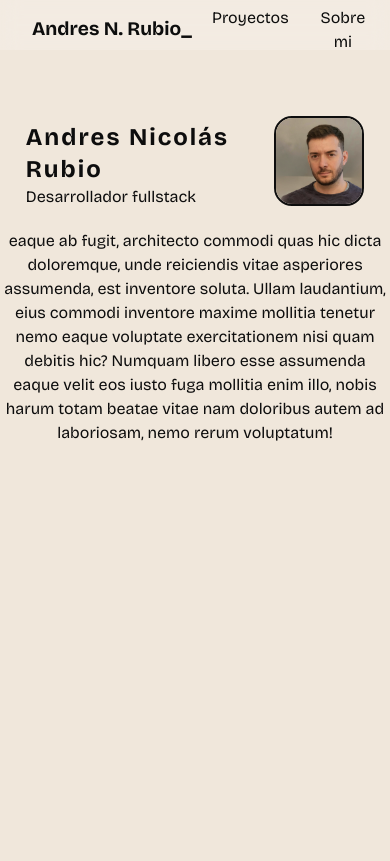
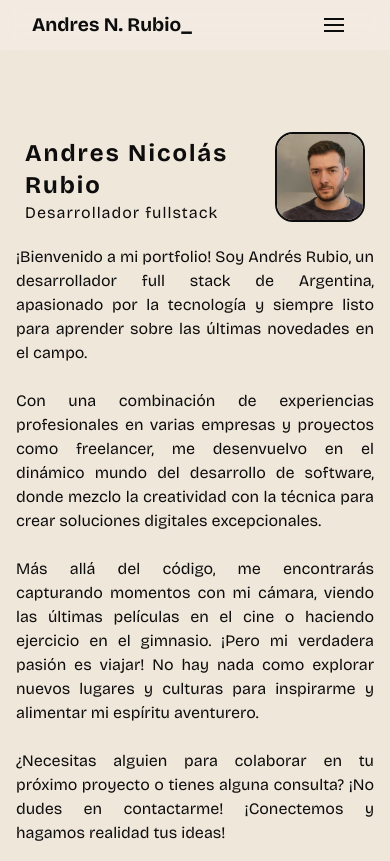
Before and after one commit to andresnrubio/AndresRubioPortfolio, a React (Vite) app: page / in a window 390 px wide. Built offline with nearby package versions, Linux system fonts and the light colour scheme.

Commit message:
Navbar responsive, falta corregir posicion menu, se agrego descripcion a bio

```diff
--- a/package.json
+++ b/package.json
@@ -5,6 +5,7 @@
   "type": "module",
   "scripts": {
     "dev": "vite",
+    "dev-host": "vite --host",
     "build": "vite build",
     "preview": "vite preview"
   },
--- /dev/null
+++ b/src/components/HamburguerMenu.jsx
@@ -0,0 +1,65 @@
+import { useState } from 'react';
+import styled, { css } from 'styled-components';
+
+const HamburguerMenuIcon = styled.a`
+  height: 48px;
+  position: relative;
+  -webkit-transition: -webkit-transform 0.4s;
+  transition: -webkit-transform 0.4s;
+  transition: transform 0.4s;
+  transition:
+    transform 0.4s,
+    -webkit-transform 0.4s;
+  width: 48px;
+  justify-self: end;
+  span {
+    background-color: var(--text-color);
+    display: block;
+    height: 2px;
+    left: 14px;
+    margin-top: -1px;
+    position: absolute;
+    top: 50%;
+    -webkit-transition: 0.4s;
+    transition: 0.4s;
+    width: 20px;
+  }
+  span:first-child {
+    -webkit-transform: translateY(-6px);
+    transform: translateY(-6px);
+  }
+  span:last-child {
+    -webkit-transform: translateY(6px);
+    transform: translateY(6px);
+  }
+
+  /* Menu Active */
+  ${({ active }) =>
+    active === 'true' &&
+    css`
+      span:first-child {
+        -webkit-transform: rotate(45deg) translate(0);
+        transform: rotate(45deg) translate(0);
+      }
+      span:nth-child(2) {
+        -webkit-transform: scaleX(0);
+        transform: scaleX(0);
+      }
+      span:last-child {
+        -webkit-transform: rotate(-45deg) translate(0);
+        transform: rotate(-45deg) translate(0);
+      }
+    `}
+`;
+
+const HamburguerMenu = ({ toggleMenu, isOpen }) => {
+  return (
+    <HamburguerMenuIcon active={`${isOpen}`} onClick={toggleMenu ? toggleMenu : () => {}}>
+      <span></span>
+      <span></span>
+      <span></span>
+    </HamburguerMenuIcon>
+  );
+};
+
+export default HamburguerMenu;
--- a/src/components/Header.jsx
+++ b/src/components/Header.jsx
@@ -1,11 +1,13 @@
 import { useState, useEffect } from 'react';
 import styled from 'styled-components';
+import { useTheme } from '../hooks/ThemeProvider';
+import useDeviceType from '../hooks/useDeviceType';
 
 import Title from './Title';
-import { useTheme } from '../hooks/ThemeProvider';
 import dayAndNightLight from '../assets/dayAndNight_light.png';
 import dayAndNightDark from '../assets/dayAndNight_dark.png';
 import NavbarMenu from './navbar';
+import HamburguerMenu from './HamburguerMenu';
 
 const Header = styled.header`
   width: 100%;
@@ -15,10 +17,11 @@ const Header = styled.header`
   -webkit-backdrop-filter: blur(10px);
   .container {
     height: 50px;
-    display: grid;
+    display: ${(props) => (props.mobile ? 'flex' : 'grid')};
     grid-template-columns: minmax(180px, 250px) minmax(100px, auto) 150px;
     align-items: center;
     justify-items: start;
+    justify-content: ${(props) => (props.mobile ? 'space-between' : '')};
     padding: 0 2rem;
     margin: 0 auto;
     max-width: 900px;
@@ -50,17 +53,44 @@ const Header = styled.header`
   }
 `;
 
+const MenuContainer = styled.div`
+  display: ${(props) => (props.isOpen ? 'block' : 'none')};
+  position: absolute;
+  margin-top: 150px;
+`;
+
+const MenuItem = styled.div`
+  padding: 10px;
+  background-color: #f0f0f0;
+  border-bottom: 1px solid #ccc;
+`;
+
 const HeaderMenu = () => {
   const { toggleTheme, theme } = useTheme();
+  const [isOpen, setIsOpen] = useState(false);
+
+  const toggleMenu = () => {
+    setIsOpen(!isOpen);
+  };
+
+  const handleItemClick = () => {
+    setIsOpen(false);
+  };
   const isDarkTheme = theme === 'dark';
 
+  const deviceType = useDeviceType();
+
+  console.log(deviceType === 'mobile');
+
   return (
-    <Header>
+    <Header mobile={deviceType === 'mobile'}>
       <div className="container">
         <h1>
           <Title />
           <span>_</span>
         </h1>
+        {deviceType != 'mobile' ? (
+          <>
             <NavbarMenu />
             <button onClick={toggleTheme}>
               {isDarkTheme ? (
@@ -69,6 +99,27 @@ const HeaderMenu = () => {
                 <img src={dayAndNightLight} alt="" />
               )}
             </button>
+          </>
+        ) : (
+          <>
+            <span />
+            <HamburguerMenu toggleMenu={toggleMenu} isOpen={isOpen} />
+            <MenuContainer isOpen={isOpen}>
+              <NavbarMenu mobile closeOnClick={handleItemClick} />
+              <button
+                onClick={() => {
+                  toggleTheme();
+                  handleItemClick();
+                }}>
+                {isDarkTheme ? (
+                  <img src={dayAndNightDark} alt="" />
+                ) : (
+                  <img src={dayAndNightLight} alt="" />
+                )}
+              </button>
+            </MenuContainer>
+          </>
+        )}
       </div>
     </Header>
   );
--- a/src/components/Home.jsx
+++ b/src/components/Home.jsx
@@ -2,17 +2,40 @@ import React from 'react';
 import styled from 'styled-components';
 import ProfileCard from './ProfileCard';
 
-const HomeContainer = styled.div``;
+const HomeContainer = styled.div`
+  padding: 1rem;
+  p {
+    text-align: justify;
+  }
+`;
 
 const Home = () => {
   return (
     <HomeContainer>
       <ProfileCard />
-      eaque ab fugit, architecto commodi quas hic dicta doloremque, unde reiciendis vitae asperiores
-      assumenda, est inventore soluta. Ullam laudantium, eius commodi inventore maxime mollitia
-      tenetur nemo eaque voluptate exercitationem nisi quam debitis hic? Numquam libero esse
-      assumenda eaque velit eos iusto fuga mollitia enim illo, nobis harum totam beatae vitae nam
-      doloribus autem ad laboriosam, nemo rerum voluptatum!
+      <p>
+        ¡Bienvenido a mi portfolio! Soy Andrés Rubio, un desarrollador full stack de Argentina,
+        apasionado por la tecnología y siempre listo para aprender sobre las últimas novedades en el
+        campo.
+      </p>
+      <br />
+      <p>
+        Con una combinación de experiencias profesionales en varias empresas y proyectos como
+        freelancer, me desenvuelvo en el dinámico mundo del desarrollo de software, donde mezclo la
+        creatividad con la técnica para crear soluciones digitales excepcionales.
+      </p>
+      <br />
+      <p>
+        Más allá del código, me encontrarás capturando momentos con mi cámara, viendo las últimas
+        películas en el cine o haciendo ejercicio en el gimnasio. ¡Pero mi verdadera pasión es
+        viajar! No hay nada como explorar nuevos lugares y culturas para inspirarme y alimentar mi
+        espíritu aventurero.
+      </p>
+      <br />
+      <p>
+        ¿Necesitas alguien para colaborar en tu próximo proyecto o tienes alguna consulta? ¡No dudes
+        en contactarme! ¡Conectemos y hagamos realidad tus ideas!
+      </p>
     </HomeContainer>
   );
 };
--- a/src/components/ProfileCard.jsx
+++ b/src/components/ProfileCard.jsx
@@ -5,7 +5,7 @@ import profilePicture from '../assets/profile.jpg';
 const ProfileCard = styled.div`
   width: 95%;
   margin: 0 auto;
-  padding: 1rem;
+  padding: 1rem 0;
   border-radius: 20px;
   /* background: var(--text-box-color-33); */
   display: flex;
@@ -18,7 +18,7 @@ const ProfileCard = styled.div`
       letter-spacing: 2px;
       line-height: 2rem;
     }
-    h4 {
+    p {
       letter-spacing: 1px;
     }
   }
--- a/src/components/Title.jsx
+++ b/src/components/Title.jsx
@@ -6,21 +6,21 @@ const Title = () => {
   const [title, setTitle] = useState('Andrés Rubio');
   const [index, setIndex] = useState(0);
 
-  useEffect(() => {
-    const options = ['Andrés Rubio', 'Andrew', 'Andy'];
+  // useEffect(() => {
+  //   const options = ['Andrés Rubio', 'Andrew', 'Andy'];
 
-    const intervalId = setInterval(() => {
-      setTitle(options[index]);
+  //   const intervalId = setInterval(() => {
+  //     setTitle(options[index]);
 
-      if (index < options.length - 1) {
-        setIndex((index) => index + 1);
-      } else {
-        setIndex(0);
-      }
-    }, 4000);
+  //     if (index < options.length - 1) {
+  //       setIndex((index) => index + 1);
+  //     } else {
+  //       setIndex(0);
+  //     }
+  //   }, 4000);
 
-    return () => clearInterval(intervalId);
-  }, [index]);
+  //   return () => clearInterval(intervalId);
+  // }, [index]);
 
   return (
     <Link to="/">
--- a/src/components/navbar.jsx
+++ b/src/components/navbar.jsx
@@ -1,5 +1,7 @@
 import styled from 'styled-components';
 import { Link } from 'react-router-dom';
+import HamburguerMenu from './HamburguerMenu';
+import { useEffect } from 'react';
 
 const buttonDefault = 'none';
 
@@ -8,12 +10,14 @@ const Navbar = styled.nav`
   ul {
     all: unset;
     display: flex;
-    gap: 2rem;
+    flex-direction: ${(props) => (props.$mobile ? 'column' : 'row')};
+    gap: ${(props) => (props.$mobile ? '' : '2rem')};
     /* grid-template-columns: repeat(4); */
   }
   ul li {
     list-style: none;
     margin-top: 6px;
+    width: max-content;
   }
   a {
     div {
@@ -28,33 +32,59 @@ const Navbar = styled.nav`
         width: 100%;
       }
     }
-    &:active {
+    /* ${(props) =>
+      props.active
+        ? `div {
+        width: 100%;
+        height: 3px;
+        background-color: var(--text-color);
+      }`
+        : ''} */
+    ${({ active }) =>
+      active === 'true' &&
+      css`
+        div {
+          width: 100%;
+          height: 3px;
+          background-color: var(--text-color);
+        }
+      `}/* &:active {
       div {
         width: 100%;
         height: 3px;
         background-color: var(--text-color);
       }
-    }
+    } */
   }
 `;
 
-const NavbarMenu = () => {
+const NavbarMenu = ({ mobile, closeOnClick }) => {
   return (
-    <Navbar $principal>
+    <Navbar $principal $mobile={mobile}>
       <ul>
-        <li>
+        {mobile ? (
+          <li onClick={closeOnClick}>
+            <Link to={'/'}>
+              Inicio
+              <div />
+            </Link>
+          </li>
+        ) : (
+          <></>
+        )}
+        <li onClick={closeOnClick}>
           <Link to={'/projects'}>
             Proyectos
             <div />
           </Link>
         </li>
-        <li>
+        <li onClick={closeOnClick}>
           <Link to={'/about'}>
             Sobre mi
             <div />
           </Link>
         </li>
-        <li>
+        <li onClick={closeOnClick}>
           <Link to={'/contact'}>
             Contacto
             <div />
--- /dev/null
+++ b/src/hooks/useDeviceType.jsx
@@ -0,0 +1,38 @@
+import { useState, useEffect } from 'react';
+
+const useWindowSize = () => {
+  const [windowSize, setWindowSize] = useState({
+    width: window.innerWidth,
+    height: window.innerHeight
+  });
+
+  useEffect(() => {
+    const handleResize = () => {
+      setWindowSize({
+        width: window.innerWidth,
+        height: window.innerHeight
+      });
+    };
+
+    window.addEventListener('resize', handleResize);
+
+    // Clean up event listener on unmount
+    return () => window.removeEventListener('resize', handleResize);
+  }, []);
+
+  return windowSize;
+};
+
+const useDeviceType = () => {
+  const { width } = useWindowSize();
+
+  if (width < 768) {
+    return 'mobile';
+  } else if (width >= 768 && width < 1024) {
+    return 'tablet';
+  } else {
+    return 'desktop';
+  }
+};
+
+export default useDeviceType;
```
Lines whose indentation alone changed are shown as unchanged.
